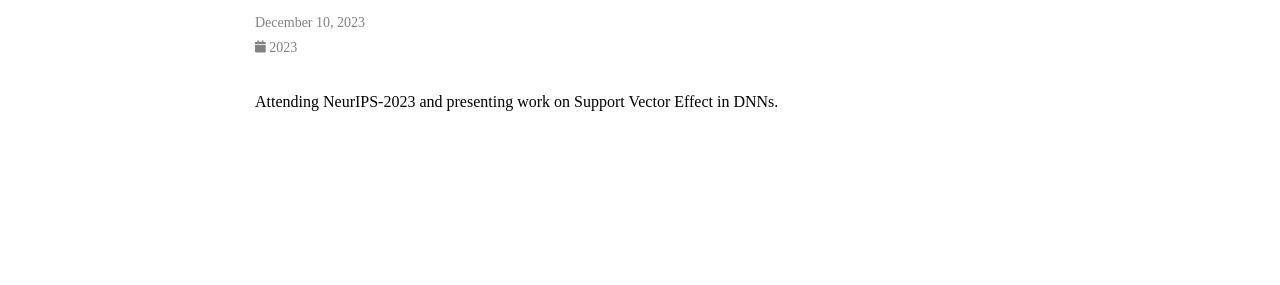
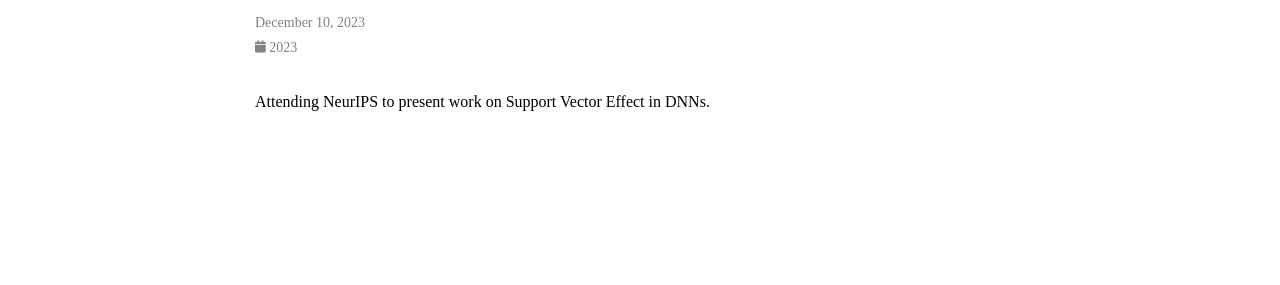
Before and after one commit to shasanamin/shasanamin.github.io, a Jekyll site: the page built from _news/announcement_3.md, in a window 1280 px wide. Shown: the part 149-434 px from the top of the page. Built offline with Jekyll 4.4.1, drawn with Linux system fonts in a browser that asks for light colours; comment, search, counter and statistics services are not loaded; a style sheet for code colours, icons or effects is not loaded.

Commit message:
update teaching

```diff
--- a/_news/announcement_3.md
+++ b/_news/announcement_3.md
@@ -5,4 +5,4 @@
 related_posts: false
 ---
 
-Attending NeurIPS-2023 and presenting work on Support Vector Effect in DNNs.
+Attending NeurIPS to present work on Support Vector Effect in DNNs.
```
Also changed, not shown: _layouts/main.html (+8 -8 lines), 3 other files.
